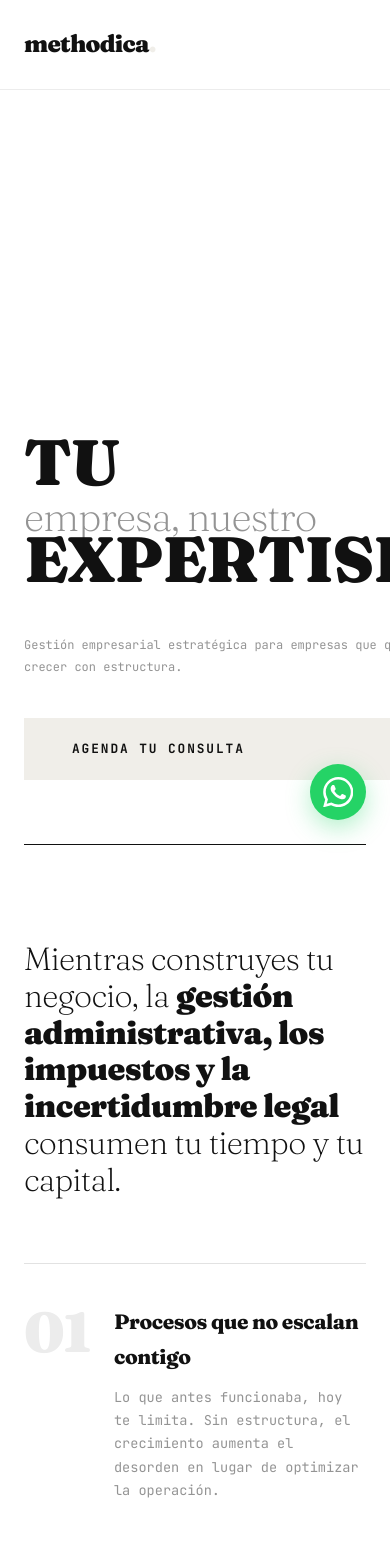
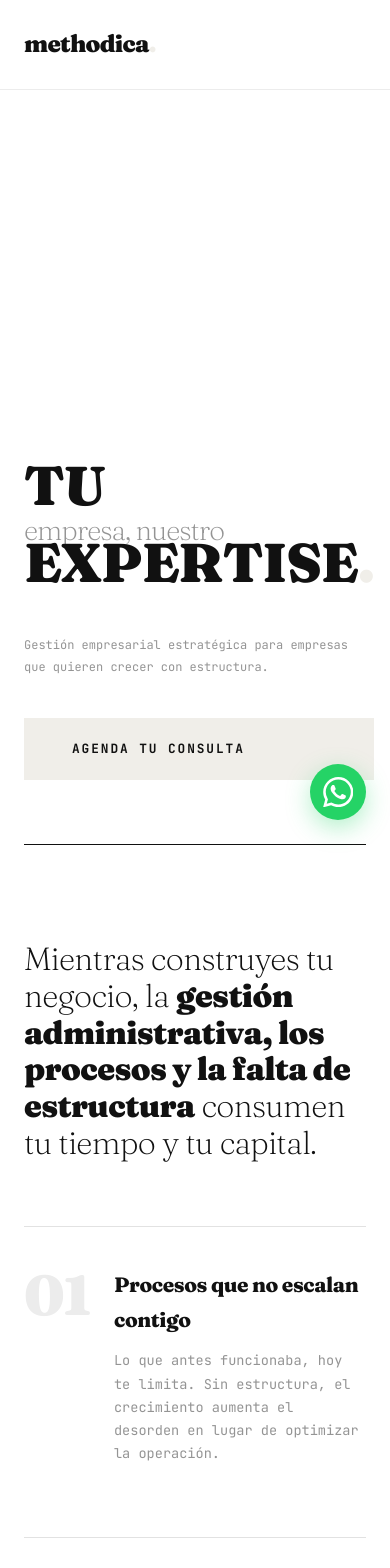
Before and after one commit to dietic/methodica, a Next.js app: page / in a window 390 px wide. Shown: the top 1568 px of the page. Built offline with nearby package versions, Linux system fonts and the light colour scheme.

Commit message:
fix: mobile hero overflow and pain section copy

```diff
--- a/app/globals.css
+++ b/app/globals.css
@@ -247,10 +247,10 @@ body {
   color: #111111;
 }
 
-.hero__line-1 { font-size: clamp(4rem, 15vw, 12rem); display: block; }
+.hero__line-1 { font-size: clamp(3rem, 14vw, 12rem); display: block; }
 
 .hero__line-2 {
-  font-size: clamp(2.5rem, 8vw, 6rem);
+  font-size: clamp(1.75rem, 7vw, 6rem);
   font-weight: 200;
   display: block;
   margin-top: 0.5rem;
@@ -258,7 +258,7 @@ body {
 }
 
 .hero__line-3 {
-  font-size: clamp(4rem, 15vw, 12rem);
+  font-size: clamp(3rem, 14vw, 12rem);
   display: block;
   margin-top: -0.2rem;
 }
--- a/app/page.tsx
+++ b/app/page.tsx
@@ -147,7 +147,7 @@ export default function Home() {
             <h2 id="pain-heading" className="pain__pullquote">
               Mientras construyes tu negocio, la{" "}
               <strong>
-                gestión administrativa, los impuestos y la incertidumbre legal
+                gestión administrativa, los procesos y la falta de estructura
               </strong>{" "}
               consumen tu tiempo y tu capital.
             </h2>
@@ -199,7 +199,7 @@ export default function Home() {
                 04
               </span>
               <div className="pain__content">
-                <h3>Dependencia operative del founder</h3>
+                <h3>Dependencia operativa del founder</h3>
                 <p>
                   Cuando todo pasa por ti el crecimiento se vuelve insostenible
                   y la empresa no logra avanzar con autonomía.
```
